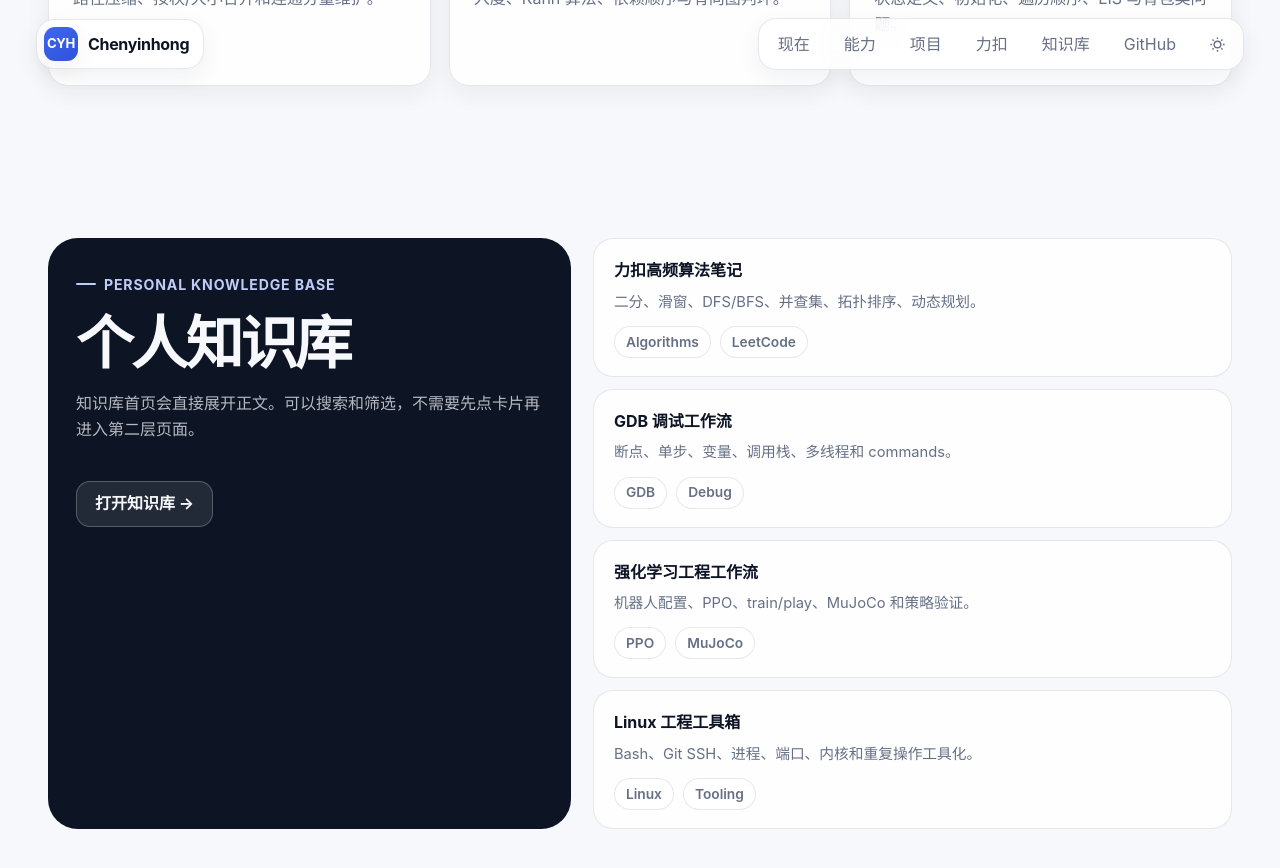
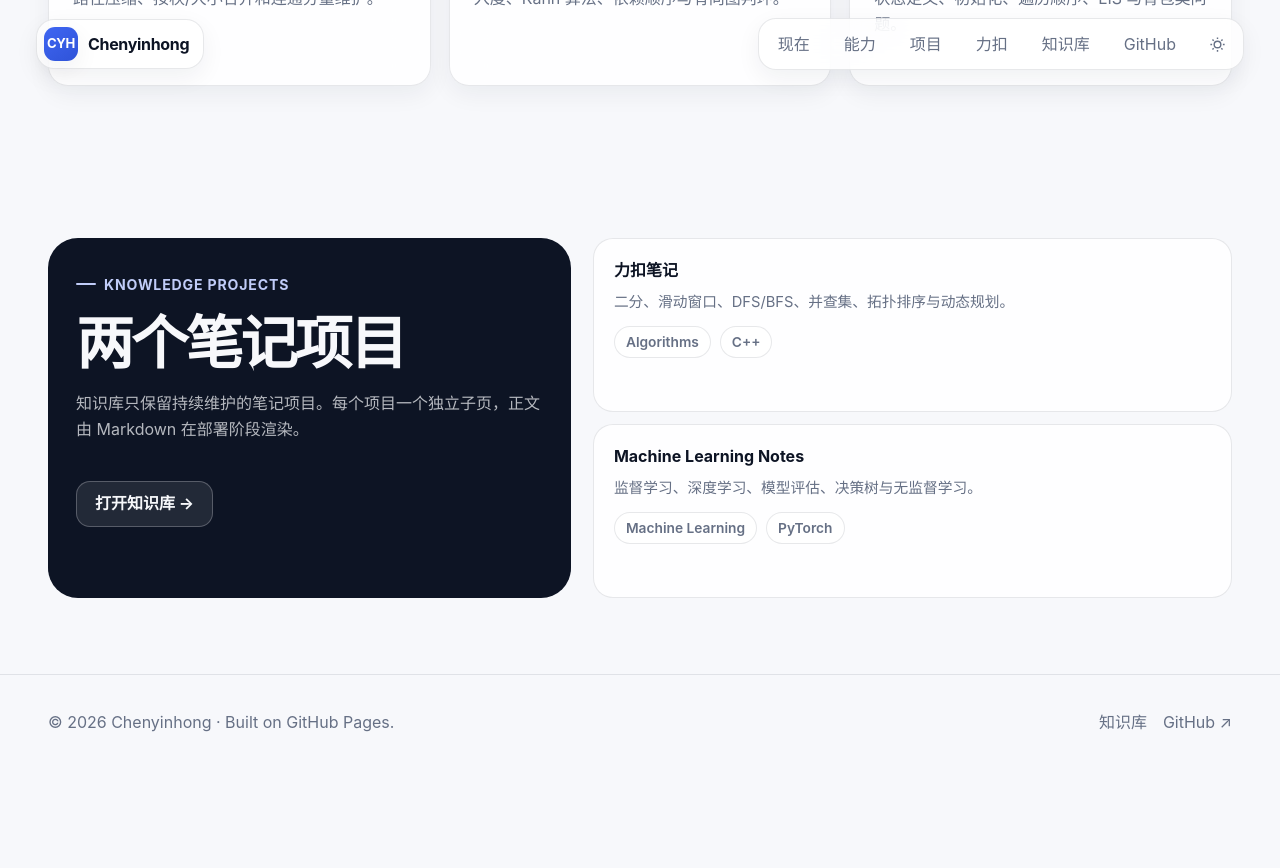
Before and after one commit to avengerdsf/avengerdsf.github.io, a Jekyll site: the page index.html, which Jekyll copies as it is, in a window 1280 px wide and 900 px high, scrolled down 3239 px. Shown: the top 868 px of the window. Built offline with Jekyll 4.4.1, drawn with Linux system fonts in a browser that asks for light colours; after the commit the page ends 4019 px from its top, so only the background shows below that; some of the changed text lies outside the part shown.

Commit message:
fix: show only real note projects on homepage

```diff
--- a/index.html
+++ b/index.html
@@ -58,7 +58,7 @@
             <span>人形机器人运动控制 / 强化学习 / Linux 系统调试</span>
           </h1>
           <p class="hero-copy">
-            我是 avengerdsf。当前主要做机器人运动策略、训练与仿真验证，也持续整理 GDB、Linux、机器学习、算法题和工程项目中的可复用笔记。
+            我是 avengerdsf。当前主要做机器人运动策略、训练与仿真验证，也持续整理机器学习与算法题笔记，并记录 GDB、Linux 和工程项目中的调试与实现经验。
           </p>
           <div class="hero-actions">
             <a class="button button-primary" href="knowledge/">进入知识库</a>
@@ -220,7 +220,7 @@
             <h2>力扣笔记</h2>
             <p>按算法模式整理高频模板、边界条件和常见错误。</p>
           </div>
-          <a class="text-link" href="knowledge/#leetcode-core-patterns">查看完整笔记 →</a>
+          <a class="text-link" href="knowledge/leetcode/">查看完整笔记 →</a>
         </div>
 
         <div class="card-grid">
@@ -237,17 +237,23 @@
     <section class="section" id="knowledge">
       <div class="container knowledge-preview">
         <div class="knowledge-feature reveal">
-          <p class="eyebrow">Personal Knowledge Base</p>
-          <h2>个人知识库</h2>
-          <p>知识库首页会直接展开正文。可以搜索和筛选，不需要先点卡片再进入第二层页面。</p>
+          <p class="eyebrow">Knowledge Projects</p>
+          <h2>两个笔记项目</h2>
+          <p>知识库只保留持续维护的笔记项目。每个项目一个独立子页，正文由 Markdown 在部署阶段渲染。</p>
           <a class="button" href="knowledge/">打开知识库 →</a>
         </div>
 
         <div class="home-direct-knowledge">
-          <div class="home-direct-note reveal"><strong>力扣高频算法笔记</strong><p>二分、滑窗、DFS/BFS、并查集、拓扑排序、动态规划。</p><div class="tag-row"><span class="tag">Algorithms</span><span class="tag">LeetCode</span></div></div>
-          <div class="home-direct-note reveal"><strong>GDB 调试工作流</strong><p>断点、单步、变量、调用栈、多线程和 commands。</p><div class="tag-row"><span class="tag">GDB</span><span class="tag">Debug</span></div></div>
-          <div class="home-direct-note reveal"><strong>强化学习工程工作流</strong><p>机器人配置、PPO、train/play、MuJoCo 和策略验证。</p><div class="tag-row"><span class="tag">PPO</span><span class="tag">MuJoCo</span></div></div>
-          <div class="home-direct-note reveal"><strong>Linux 工程工具箱</strong><p>Bash、Git SSH、进程、端口、内核和重复操作工具化。</p><div class="tag-row"><span class="tag">Linux</span><span class="tag">Tooling</span></div></div>
+          <a class="home-direct-note reveal" href="knowledge/leetcode/">
+            <strong>力扣笔记</strong>
+            <p>二分、滑动窗口、DFS/BFS、并查集、拓扑排序与动态规划。</p>
+            <div class="tag-row"><span class="tag">Algorithms</span><span class="tag">C++</span></div>
+          </a>
+          <a class="home-direct-note reveal" href="knowledge/machine-learning/">
+            <strong>Machine Learning Notes</strong>
+            <p>监督学习、深度学习、模型评估、决策树与无监督学习。</p>
+            <div class="tag-row"><span class="tag">Machine Learning</span><span class="tag">PyTorch</span></div>
+          </a>
         </div>
       </div>
     </section>
```
